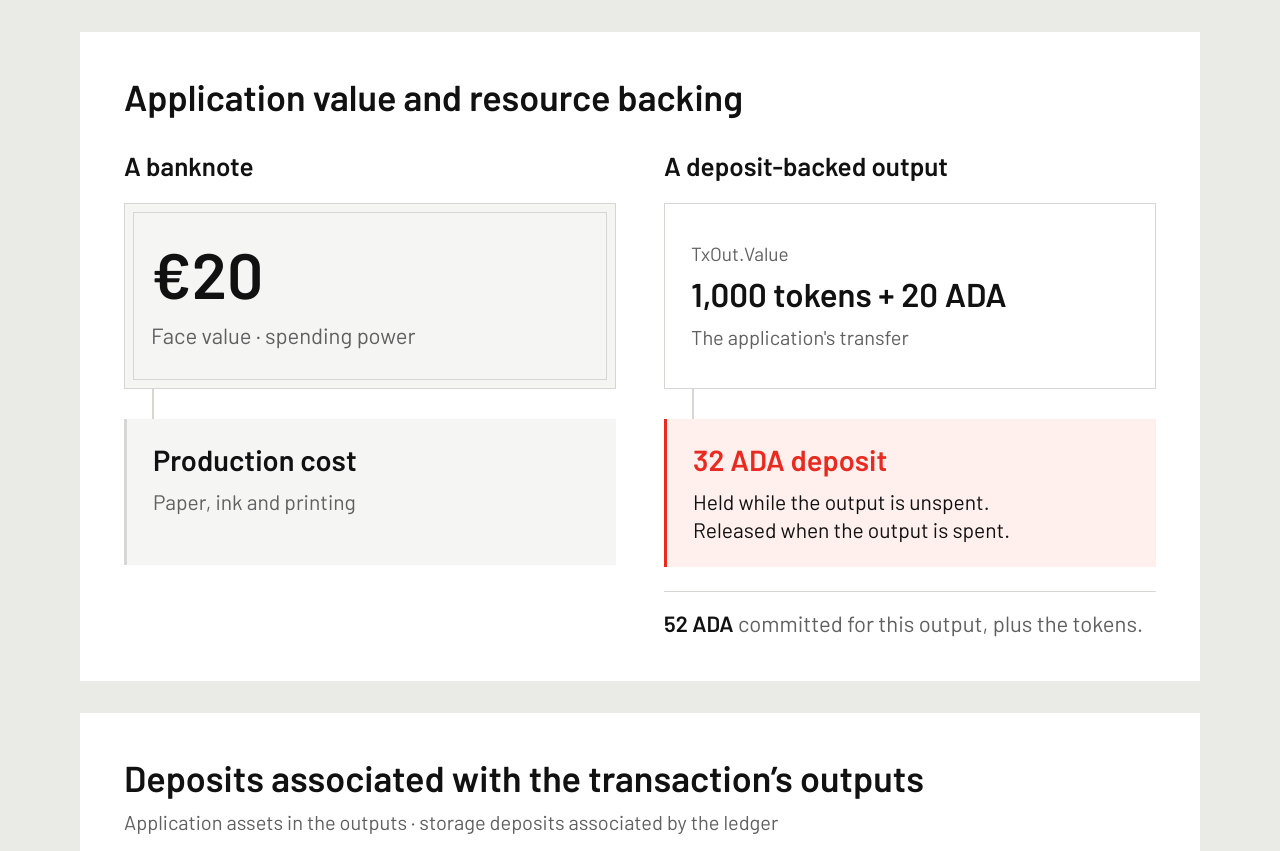
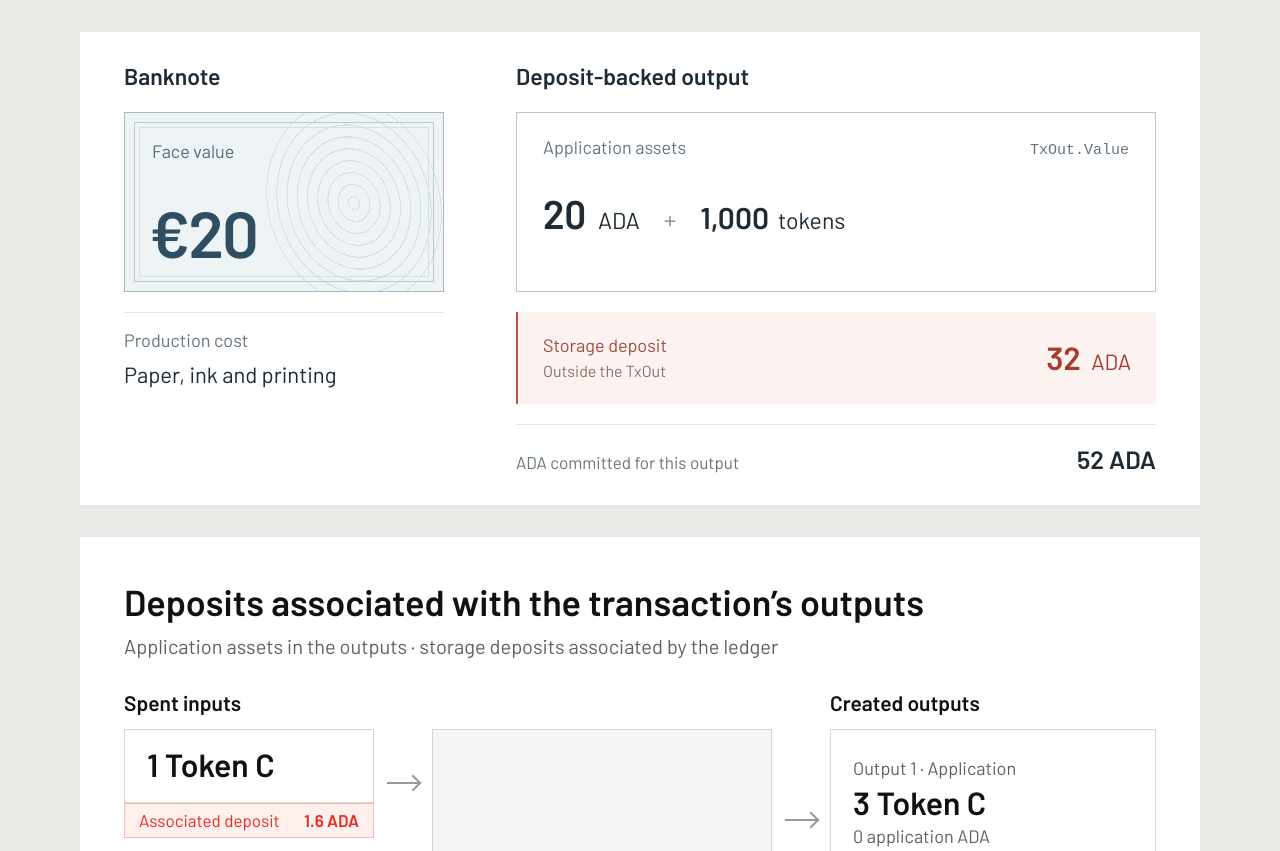
Before and after one commit to input-output-hk/arc-cardano-minutxo-alternatives, a plain HTML site: page CIP-????/images/tx-builder-dsl.html in a window 1280 px wide. Shown: the top 851 px of the page. Drawn offline with Linux system fonts and the light colour scheme.

Commit message:
Organize the deposit specification and refine the banknote illustration

```diff
--- a/CIP-????/images/tx-builder-dsl.html
+++ b/CIP-????/images/tx-builder-dsl.html
@@ -273,44 +273,75 @@ strong { font-weight: 600; }
 .applied-tx .operation strong { font-size:26px; }
 .block-origin { margin-top:25px; border-top:1px solid var(--line); padding-top:20px; font-size:21px; color:var(--muted); }
 .block-origin strong { color:var(--ink); }
-.value-analogy { display:grid; grid-template-columns:1fr 1fr; gap:48px; margin-top:32px; }
-.value-analogy h2 { font-size:26px; margin-bottom:20px; }
-.face-value, .application-value { height:186px; border:1.5px solid var(--line); padding:26px; display:flex; flex-direction:column; justify-content:center; }
-.face-value { outline:1px solid var(--line); outline-offset:-10px; background:var(--paper); }
-.face-value strong { font-size:64px; line-height:1; }
-.face-value span { font-size:22px; color:var(--muted); margin-top:15px; }
-.application-value span { font-size:19px; color:var(--muted); margin-bottom:9px; }
-.application-value strong { font-size:33px; line-height:1.15; }
-.application-value p { font-size:20px; color:var(--muted); margin-top:10px; }
-.backing-connector { height:30px; width:2px; background:var(--line); margin-left:28px; }
-.note-cost, .explicit-deposit { min-height:146px; border-left:3px solid var(--line); background:var(--paper); padding:22px 26px; }
-.note-cost strong, .explicit-deposit strong { font-size:29px; display:block; margin-bottom:9px; }
-.note-cost p, .explicit-deposit p { font-size:21px; line-height:1.35; }
-.note-cost p { color:var(--muted); }
-.explicit-deposit { border-color:var(--red); background:var(--red-soft); }
-.explicit-deposit strong { color:var(--red); }
-.output-commitment { margin-top:24px; border-top:1px solid var(--line); padding-top:17px; font-size:22px; color:var(--muted); }
-.output-commitment strong { color:var(--ink); }
+[id="01-application-value-and-deposit"] { padding:30px 44px; color:#1e2b34; }
+.value-analogy { display:grid; grid-template-columns:320px 1fr; gap:72px; }
+.analogy-column-title { font-size:23px; font-weight:600; margin-bottom:20px; }
+.banknote-object { position:relative; height:180px; border:1px solid #a9bbc7; background:#eef3f6; overflow:hidden; }
+.banknote-object::before { content:''; position:absolute; inset:9px; border:1px solid #b9c9d3; }
+.banknote-object::after { content:''; position:absolute; inset:14px; border:1px solid #d5dfe6; }
+.banknote-rosette { position:absolute; width:172px; height:208px; right:3px; top:-14px; border-radius:50%; background:repeating-radial-gradient(ellipse at center, transparent 0 5px, #c6d4de 5px 6px, transparent 6px 10px); transform:rotate(-18deg); opacity:.65; }
+.banknote-face-label { position:absolute; z-index:1; top:27px; left:27px; color:#536d7e; font-size:18px; }
+.banknote-value { position:absolute; z-index:1; left:24px; bottom:26px; font-size:65px; line-height:1; letter-spacing:-2px; color:#304e62; font-weight:600; }
+.production-backing { height:92px; margin-top:20px; padding-top:16px; border-top:1px solid #dce3e7; }
+.analogy-role { display:block; color:#65747f; font-size:18px; }
+.production-backing p { font-size:22px; margin-top:8px; }
+.application-boundary { height:180px; border:1px solid #bac7cf; padding:23px 26px; }
+.output-field-header { display:flex; align-items:baseline; justify-content:space-between; gap:20px; }
+.output-field-header code { font:15px/1.3 ui-monospace, monospace; color:#65747f; }
+.application-amounts { display:flex; align-items:baseline; gap:24px; margin-top:31px; white-space:nowrap; }
+.ada-amount { font-size:40px; font-weight:600; line-height:1.1; font-variant-numeric:tabular-nums; }
+.ada-amount span { font-size:23px; font-weight:400; margin-left:4px; }
+.asset-plus { font-size:25px; color:#8a969e; }
+.token-amount { font-size:30px; font-weight:600; }
+.token-amount span { font-size:23px; font-weight:400; margin-left:3px; }
+.external-backing { display:flex; justify-content:space-between; align-items:center; gap:24px; height:92px; margin-top:20px; border-left:2px solid #bd5047; padding:15px 25px; background:#fcf3f1; }
+.external-backing .analogy-role { color:#a14a42; }
+.external-backing p { color:#8b706c; font-size:16px; margin-top:4px; }
+.external-backing .ada-amount { color:#aa3b32; font-size:32px; white-space:nowrap; }
+.external-backing .ada-amount span { font-size:22px; }
+.output-total { display:flex; align-items:baseline; justify-content:space-between; gap:20px; padding:18px 0 0; margin-top:20px; border-top:1px solid #dce3e7; }
+.output-total span { color:#65747f; font-size:17px; }
+.output-total strong { font-size:25px; font-weight:600; white-space:nowrap; }
 @media print { body { background:#fff; } .figure { break-after:page; margin:0; } }
 </style>
 </head>
 <body>
 <!-- Render each .figure separately at deviceScaleFactor 2 for the Markdown PNGs. -->
-<section class="figure" id="01-application-value-and-deposit">
-  <h1>Application value and resource backing</h1>
+<section class="figure" id="01-application-value-and-deposit" aria-label="Banknote face value and production cost compared with application assets and their storage deposit">
   <div class="value-analogy">
     <div>
-      <h2>A banknote</h2>
-      <div class="face-value"><strong>€20</strong><span>Face value · spending power</span></div>
-      <div class="backing-connector"></div>
-      <div class="note-cost"><strong>Production cost</strong><p>Paper, ink and printing</p></div>
+      <h2 class="analogy-column-title">Banknote</h2>
+      <div class="banknote-object" role="img" aria-label="Illustrative banknote with a face value of 20 euros">
+        <div class="banknote-rosette"></div>
+        <span class="banknote-face-label">Face value</span>
+        <span class="banknote-value">€20</span>
+      </div>
+      <div class="production-backing">
+        <span class="analogy-role">Production cost</span>
+        <p>Paper, ink and printing</p>
+      </div>
     </div>
     <div>
-      <h2>A deposit-backed output</h2>
-      <div class="application-value"><span>TxOut.Value</span><strong>1,000 tokens + 20 ADA</strong><p>The application's transfer</p></div>
-      <div class="backing-connector"></div>
-      <div class="explicit-deposit"><strong>32 ADA deposit</strong><p>Held while the output is unspent.<br>Released when the output is spent.</p></div>
-      <p class="output-commitment"><strong>52 ADA</strong> committed for this output, plus the tokens.</p>
+      <h2 class="analogy-column-title">Deposit-backed output</h2>
+      <div class="application-boundary">
+        <div class="output-field-header">
+          <span class="analogy-role">Application assets</span>
+          <code>TxOut.Value</code>
+        </div>
+        <div class="application-amounts">
+          <div class="ada-amount">20 <span>ADA</span></div>
+          <span class="asset-plus">+</span>
+          <div class="token-amount">1,000 <span>tokens</span></div>
+        </div>
+      </div>
+      <div class="external-backing">
+        <div><span class="analogy-role">Storage deposit</span><p>Outside the TxOut</p></div>
+        <div class="ada-amount">32 <span>ADA</span></div>
+      </div>
+      <div class="output-total">
+        <span>ADA committed for this output</span>
+        <strong>52 ADA</strong>
+      </div>
     </div>
   </div>
 </section>
```
Also changed, not shown: CIP-????/images/01-application-value-and-deposit.png, 1 other file.
